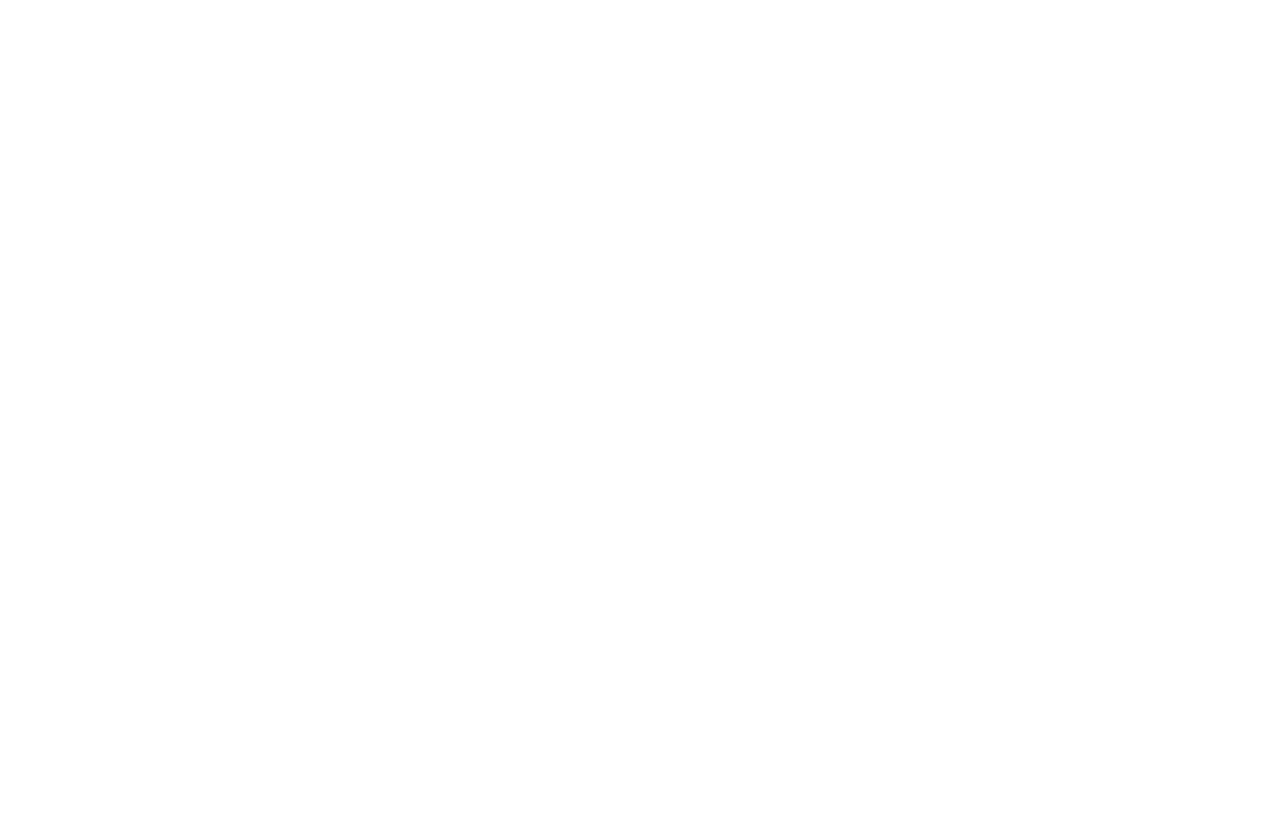
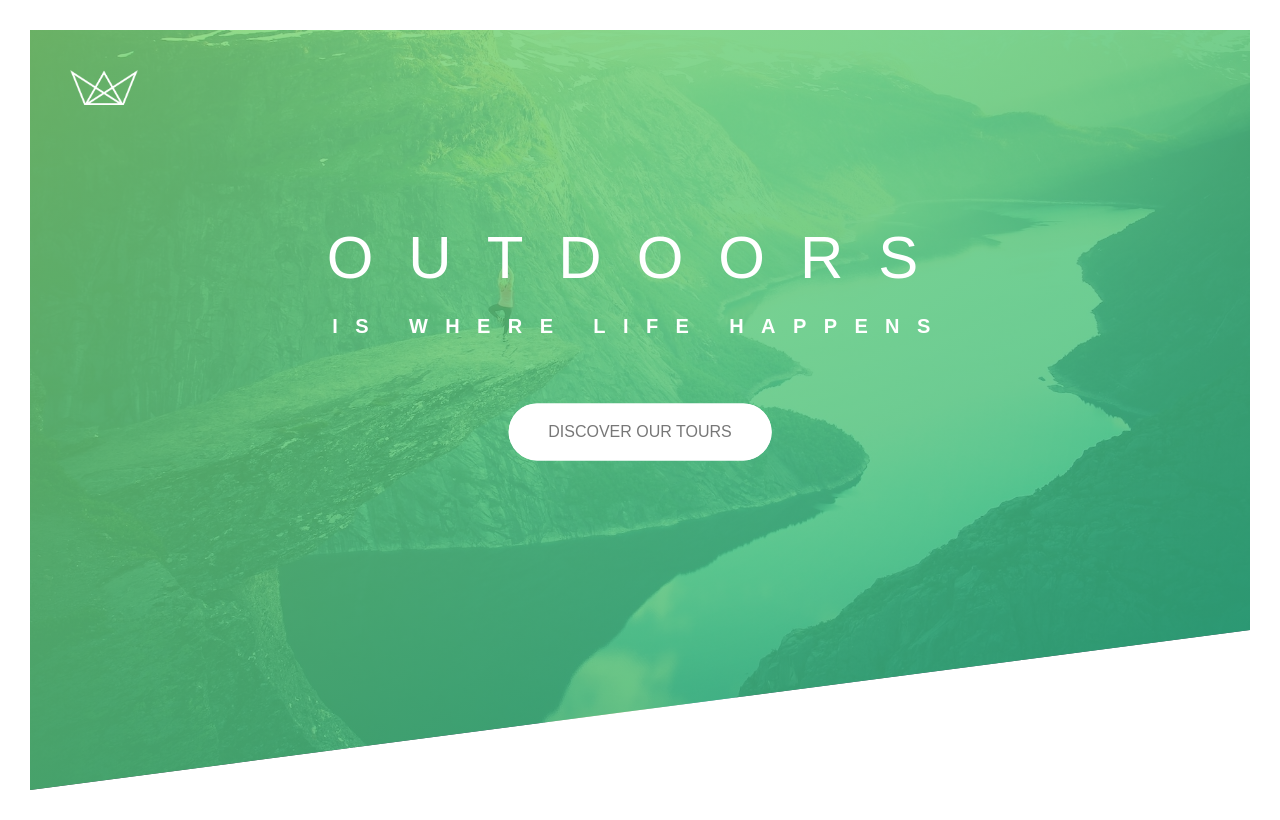
Before and after one commit to Eainde/advanced-css-poc, a plain HTML site: page Natours/starter/index.html in a window 1280 px wide. Drawn offline with Linux system fonts and the light colour scheme; files that its build step writes are made by us from their sources.

Commit message:
Chapter one practise

```diff
--- a/Natours/starter/css/style.css
+++ b/Natours/starter/css/style.css
@@ -6,3 +6,163 @@ Medium green: #55c57a
 Dark green: #28b485
 
 */
+
+* {
+    margin: 0;
+    padding: 0;
+    box-sizing: border-box;
+}
+
+body{
+    font-family: sans-serif;
+    font-weight: 400;
+    font-size: 16px;
+    line-height: 1.7;
+    color: #777777;
+    padding: 30px;
+}
+
+.header{
+    height: 95vh;
+    background-image: linear-gradient(to right bottom,rgba(126, 213, 111, 0.8),rgba(40, 180, 133, 0.8)),url("../img/hero.jpg");
+    background-size: cover;
+    background-position: top;
+    clip-path: polygon(0 0,100% 0, 100% 75vh, 0 100%);
+    position: relative;
+}
+
+.logo-box{
+    position: absolute;
+    top: 40px;
+    left: 40px;
+}
+
+.logo{
+    height: 35px;
+}
+
+.heading-primary{
+    color: #ffffff;
+    text-transform: uppercase;
+    backface-visibility: hidden;
+    margin-bottom: 60px;
+}
+
+.heading-primary-main{
+    display: block;
+    font-size: 60px;
+    font-weight: 400;
+    letter-spacing: 35px;
+    animation-name: moveInLeft;
+    animation-duration:1s;
+    animation-timing-function: ease-out;
+}
+
+.heading-primary-sub{
+    display: block;
+    font-size: 20px;
+    font-weight: 700;
+    letter-spacing: 17.4px;
+    animation: moveInRight 1s ease-out;
+}
+/** center alignment **/
+.text-box{
+    position: absolute;
+    top: 40%;
+    left: 50%;
+    transform: translate(-50%, -50%);
+    text-align: center;
+}
+
+@keyframes moveInLeft {
+    0%{
+        opacity: 0;
+        transform: translateX(-100px);
+    }
+    80%{
+        transform: translateX(10px);
+    }
+    100%{
+        opacity: 1;
+        transform: translate(0);
+    }
+}
+
+@keyframes moveInRight {
+    0%{
+        opacity: 0;
+        transform: translateX(100px);
+    }
+    80%{
+        transform: translateX(-10px);
+    }
+    100%{
+        opacity: 1;
+        transform: translate(0);
+    }
+}
+
+@keyframes moveInBottom {
+    0%{
+        opacity: 0;
+        transform: translateY(30px);
+    }
+
+    100%{
+        opacity: 1;
+        transform: translate(0);
+    }
+}
+
+.btn:link,
+.btn:visited{
+    text-transform: uppercase;
+    text-decoration: none;
+    padding: 15px 40px;
+    display: inline-block;
+    border-radius: 100px;
+    transition: all .2s;
+    position: relative;
+}
+
+.btn:hover{
+    transform: translateY(-3px);
+    box-shadow: 0 10px 20px rgba(0,0,0,.2);
+}
+
+.btn:active{
+    transform: translateY(-1px);
+    box-shadow: 0 5px 10px rgba(0,0,0,.2);
+}
+
+.btn-white{
+    background-color: #ffffff;
+    color: #777777;
+}
+
+.btn::after{
+    content: "";
+    display: inline-block;
+    height: 100%;
+    width: 100%;
+    border-radius: 100px;
+    position: absolute;
+    top: 0;
+    left: 0;
+    z-index: -1;
+    transition: all .4s;
+}
+
+.btn-white::after{
+    background-color: #ffffff;
+}
+
+.btn:hover::after{
+    transform: scaleX(1.4) scaleY(1.6);
+    opacity: 0;
+}
+
+.btn-animated{
+    animation: moveInBottom .5s ease-out .75s;
+    animation-fill-mode: backwards;
+}
--- a/Natours/starter/index.html
+++ b/Natours/starter/index.html
@@ -13,7 +13,20 @@
         <title>Natours | Exciting tours for adventurous people</title>
     </head>
     <body>
+        <header class="header">
+            <div class="logo-box">
+                <img src="img/logo-white.png" alt="Logo" class="logo" />
+            </div>
 
+            <div class="text-box">
+                <h1 class="heading-primary" >
+                    <span class="heading-primary-main">Outdoors</span>
+                    <span class="heading-primary-sub">is where life happens</span>
+                </h1>
+                <a href="#" class="btn btn-white  btn-animated" >Discover our tours</a>
+            </div>
+
+        </header>
 
     </body>
 </html>
```
